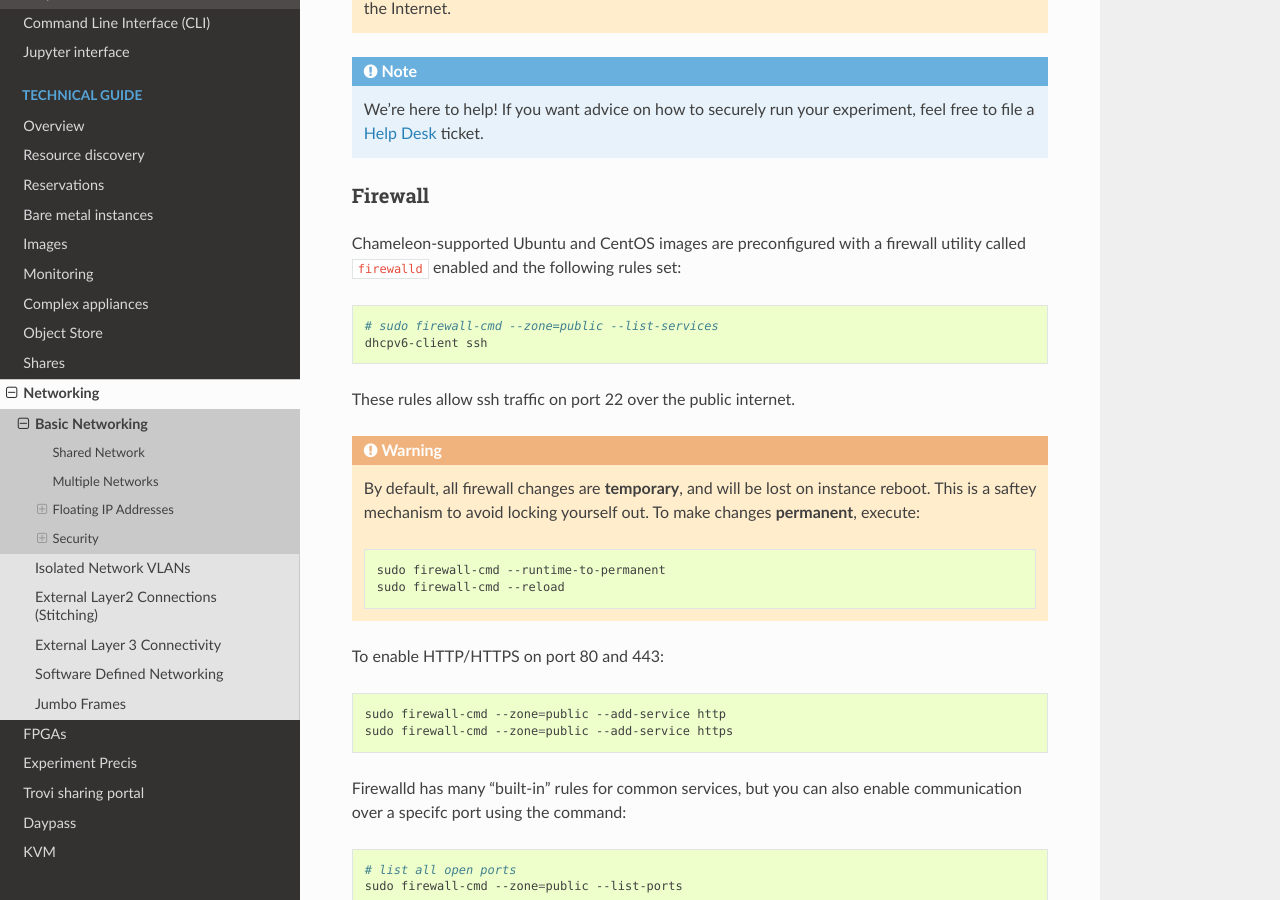
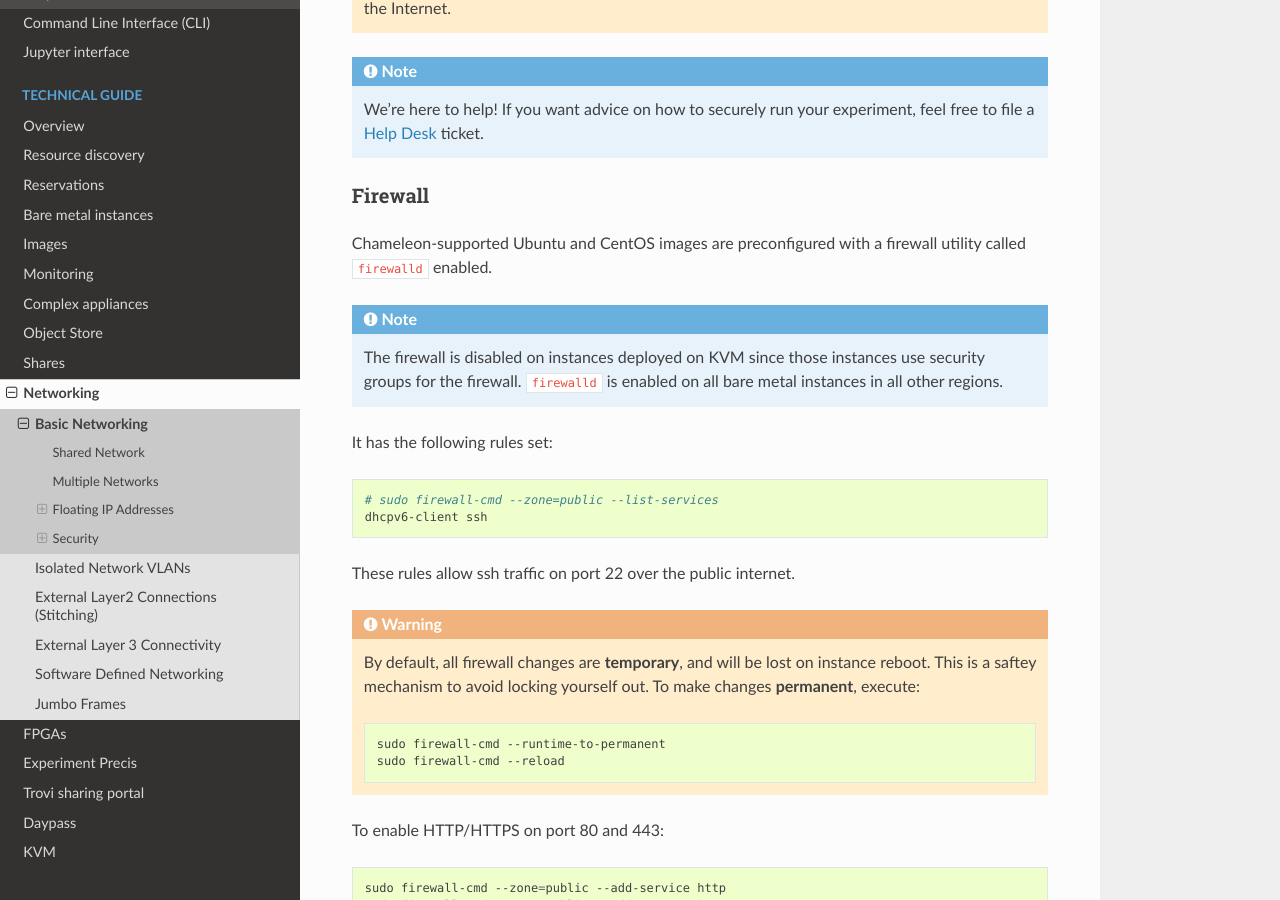
Before and after one commit to ChameleonCloud/docs, a Sphinx documentation site: the page built from source/technical/networks/networks_basic.rst, in a window 1280 px wide and 900 px high, scrolled down 1999 px. Built offline with Sphinx 7.4.7 and the Read the Docs theme 3.1.0, drawn with Linux system fonts in a browser that asks for light colours.

Commit message:
Add docs that the firewall is disabled on KVM

```diff
--- a/source/technical/networks/networks_basic.rst
+++ b/source/technical/networks/networks_basic.rst
@@ -72,7 +72,15 @@ Firewall
 ^^^^^^^^
 
 Chameleon-supported Ubuntu and CentOS images are preconfigured with a firewall
-utility called ``firewalld`` enabled and the following rules set:
+utility called ``firewalld`` enabled.
+
+.. note::
+
+   The firewall is disabled on instances deployed on KVM since those instances
+   use security groups for the firewall. ``firewalld`` is enabled on all bare
+   metal instances in all other regions.
+
+It has the following rules set:
 
 .. code-block:: shell
 
```
